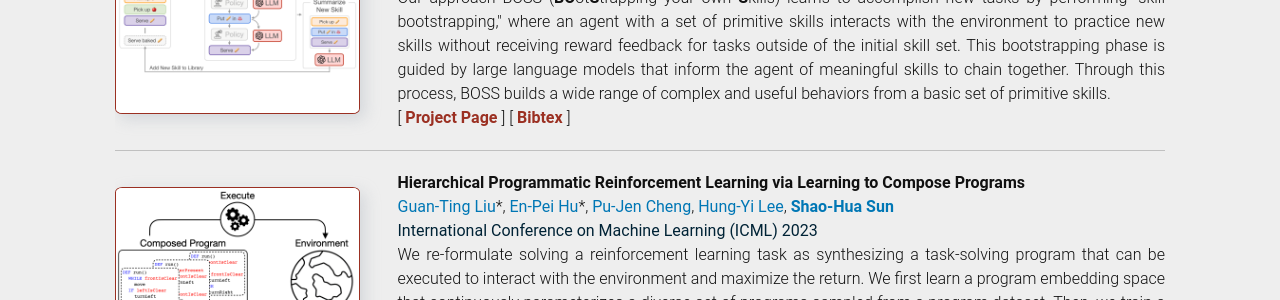
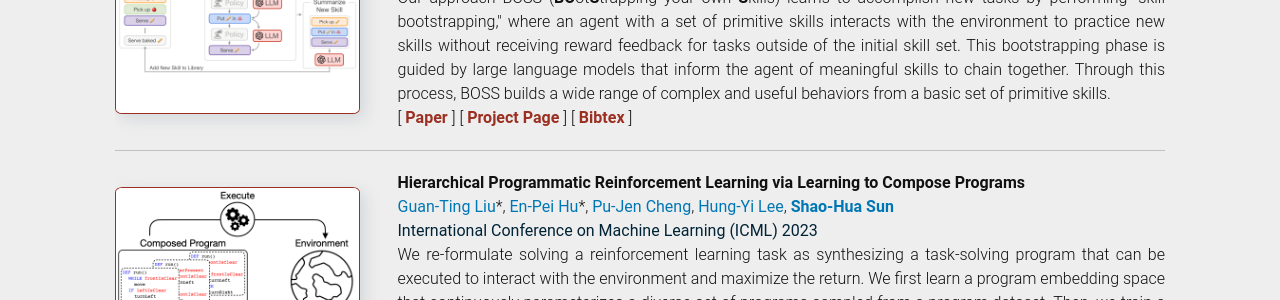
Before and after one commit to shaohua0116/shaohua0116.github.io, a Jekyll site: the page built from index.html, in a window 1280 px wide and 900 px high, scrolled down 1932 px. Shown: the part 152-452 px from the top of the window. Built offline with Jekyll 4.4.1, drawn with Linux system fonts in a browser that asks for light colours; some web fonts are replaced.

Commit message:
add boss paper link

```diff
--- a/_data/publications.yml
+++ b/_data/publications.yml
@@ -24,6 +24,8 @@
   desc: 'Our approach BOSS (<strong>BO</strong>ot<strong>S</strong>trapping your own <strong>S</strong>kills) learns to accomplish new tasks by performing "skill bootstrapping," where an agent with a set of primitive skills interacts with the environment to practice new skills without receiving reward feedback for tasks outside of the initial skill set. This bootstrapping phase is guided by large language models that inform the agent of meaningful skills to chain together. Through this process, BOSS builds a wide range of complex and useful behaviors from a basic set of primitive skills. '
   abstract: 'We propose BOSS, an approach that automatically learns to solve new long-horizon, complex, and meaningful tasks by growing a learned skill library with minimal supervision. Prior work in reinforcement learning require expert supervision, in the form of demonstrations or rich reward functions, to learn long-horizon tasks. Instead, our approach BOSS (BOotStrapping your own Skills) learns to accomplish new tasks by performing "skill bootstrapping," where an agent with a set of primitive skills interacts with the environment to practice new skills without receiving reward feedback for tasks outside of the initial skill set. This bootstrapping phase is guided by large language models (LLMs) that inform the agent of meaningful skills to chain together. Through this process, BOSS builds a wide range of complex and useful behaviors from a basic set of primitive skills. We demonstrate through experiments in realistic household environments that agents trained with our LLM-guided bootstrapping procedure outperform those trained with naive bootstrapping as well as prior unsupervised skill acquisition methods on zero-shot execution of unseen, long-horizon tasks in new environments.'
   tags:
+    - name: 'Paper'
+      url:  'https://openreview.net/pdf?id=a0mFRgadGO'
     - name: 'Project Page'
       url:  'https://sites.google.com/view/boss-corl-2023'
     - name: 'Bibtex'
```
